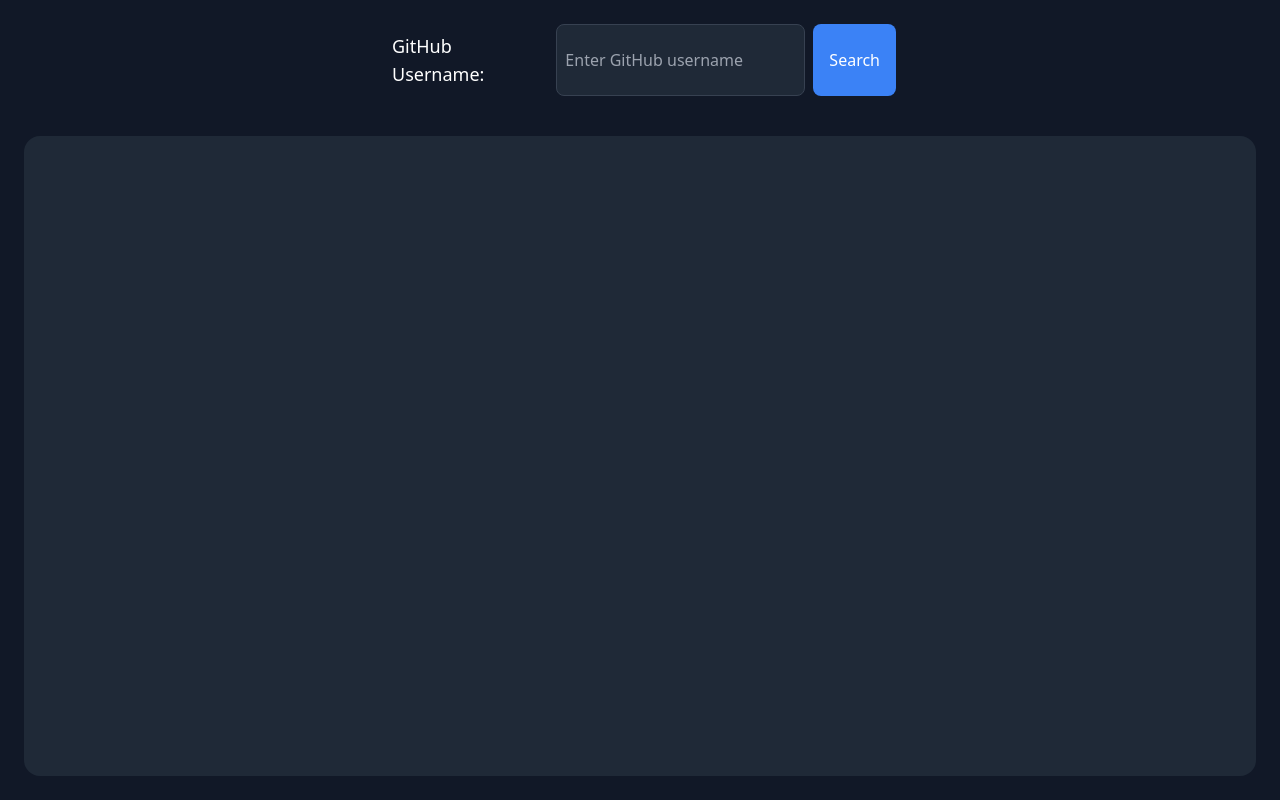
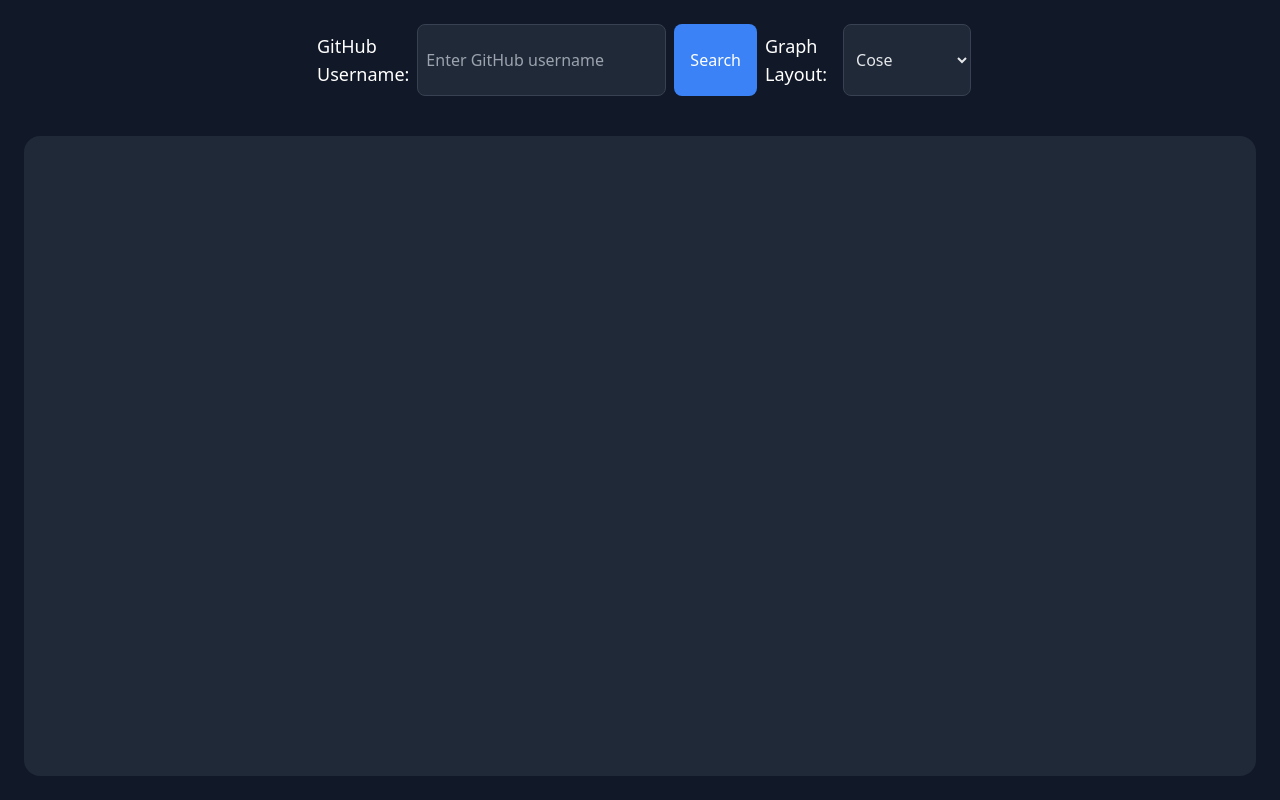
Before and after one commit to MemerGamer/github-repo-visualization, a React (Vite) app: page / in a window 1280 px wide. Built offline with nearby package versions, Linux system fonts and the light colour scheme.

Commit message:
feat: added multiple layout selection

```diff
--- a/src/components/GitHubUserSearch.tsx
+++ b/src/components/GitHubUserSearch.tsx
@@ -11,6 +11,7 @@ const GitHubUserSearch: React.FC = () => {
     const [username, setUsername] = useState<string>('');
     const [repositories, setRepositories] = useState<Repository[]>([]);
     const [error, setError] = useState<string | null>(null);
+    const [layout, setLayout] = useState<string>('cose');
     const cyRef = useRef<HTMLDivElement>(null);
 
     const handleSearch = async () => {
@@ -121,18 +122,18 @@ const GitHubUserSearch: React.FC = () => {
                 },
             ],
             layout: {
-                name: 'cose',
-                idealEdgeLength: () => 150,
-                nodeRepulsion: () => 5000,
-                padding: 30,
-                animate: false,
-                componentSpacing: 100,
-                nestingFactor: 0.7,
+                name: layout,
+                // idealEdgeLength: () => 150,
+                // nodeRepulsion: () => 5000,
+                // padding: 30,
+                // animate: false,
+                // componentSpacing: 100,
+                // nestingFactor: 0.7,
             },
         });
 
         return () => cy.destroy();
-    }, [repositories]);
+    }, [repositories, layout]);
 
     return (
         <div className="flex flex-col items-center p-6 h-screen w-screen bg-gray-900 transition-colors duration-300">
@@ -151,6 +152,20 @@ const GitHubUserSearch: React.FC = () => {
                 >
                     Search
                 </button>
+
+                <h1 className='text-white text-lg align-middle justify-center p-2'>Graph Layout:</h1>
+                <select
+                    title='layout-select'
+                    value={layout}
+                    onChange={(e) => setLayout(e.target.value)}
+                    className="ml-2 p-2 border border-gray-700 rounded-lg bg-gray-800 text-gray-200"
+                >
+                    <option value="cose">Cose</option>
+                    <option value="grid">Grid</option>
+                    <option value="breadthfirst">Breadthfirst</option>
+                    <option value="concentric">Concentric</option>
+                    <option value="circle">Circle</option>
+                </select>
             </div>
 
             {error && <p className="mt-4 text-red-400">{error}</p>}
```
